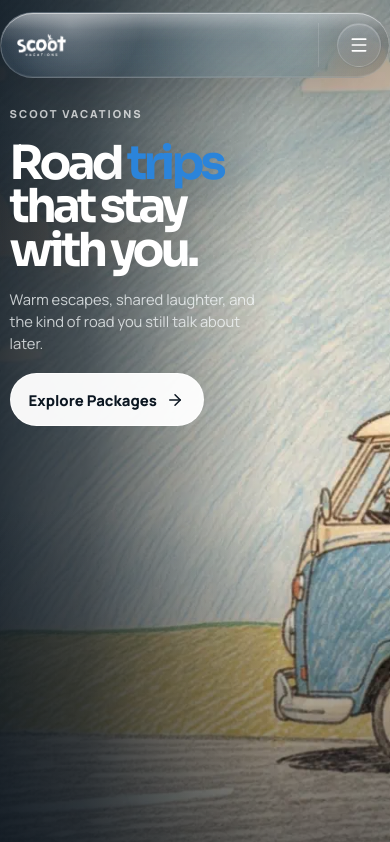
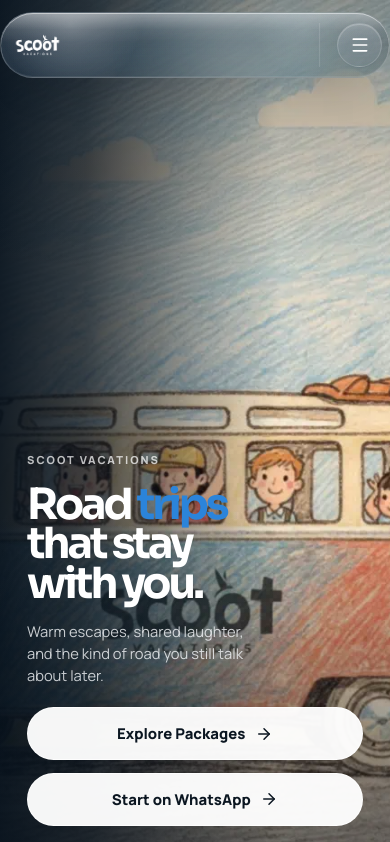
Before and after one commit to scootvacation-sys/scootwebsite, a React (Vite) app: page / in a window 390 px wide. Shown: the top 842 px of the page. Built offline with nearby package versions, Linux system fonts and the light colour scheme.

Commit message:
Improve mobile hero and menu behavior

```diff
--- a/src/App.css
+++ b/src/App.css
@@ -1637,8 +1637,12 @@
   .mobile-menu {
     position: fixed;
     inset: 0;
-    padding: 5rem 0.9rem 0.9rem;
+    display: grid;
+    align-items: start;
+    justify-items: center;
+    padding: 4.7rem 0.9rem 0.9rem;
     background: rgba(3, 10, 18, 0.32);
+    overflow-y: auto;
   }
 
   .mobile-menu-open {
@@ -1646,10 +1650,18 @@
     pointer-events: auto;
   }
 
+  .mobile-menu-backdrop {
+    position: absolute;
+    inset: 0;
+  }
+
   .mobile-menu-panel {
+    position: relative;
+    z-index: 1;
     display: grid;
     gap: 0.8rem;
-    padding: 1rem;
+    width: min(100%, 25rem);
+    padding: 0.95rem;
     border-radius: 1.5rem;
     background:
       linear-gradient(180deg, rgba(21, 31, 43, 0.88), rgba(14, 22, 31, 0.72)),
@@ -1662,8 +1674,36 @@
       inset 0 1px 0 rgba(255, 255, 255, 0.18);
   }
 
+  .mobile-menu-header {
+    display: flex;
+    align-items: center;
+    justify-content: space-between;
+    gap: 1rem;
+    padding-bottom: 0.4rem;
+    color: rgba(255, 255, 255, 0.84);
+    font-size: 0.78rem;
+    font-weight: 800;
+    letter-spacing: 0.16em;
+    text-transform: uppercase;
+  }
+
+  .mobile-menu-close {
+    display: inline-flex;
+    align-items: center;
+    justify-content: center;
+    width: 2.45rem;
+    height: 2.45rem;
+    border: 1px solid rgba(255, 255, 255, 0.16);
+    border-radius: 999px;
+    background: rgba(255, 255, 255, 0.08);
+    color: white;
+    cursor: pointer;
+    backdrop-filter: blur(18px);
+    -webkit-backdrop-filter: blur(18px);
+  }
+
   .mobile-menu-panel a:not(.btn) {
-    padding: 0.8rem 0.2rem;
+    padding: 0.85rem 0.2rem;
     color: rgba(255, 255, 255, 0.9);
     font-weight: 700;
   }
@@ -1825,13 +1865,13 @@
     width: 100%;
     gap: 0.55rem;
     min-height: 3.95rem;
-    padding-left: 0.82rem;
-    padding-right: 0.48rem;
+    padding-left: 0.72rem;
+    padding-right: 0.42rem;
   }
 
   .logo-image {
-    max-width: 9.8rem;
-    height: 1.5rem;
+    max-width: 8.9rem;
+    height: 1.34rem;
   }
 
   .hero-tags span,
--- a/src/App.jsx
+++ b/src/App.jsx
@@ -398,7 +398,22 @@
         </div>
 
         <div className={`mobile-menu${isMenuOpen ? ' mobile-menu-open' : ''}`}>
-          <div className="mobile-menu-panel">
+          <div className="mobile-menu-backdrop" onClick={() => setIsMenuOpen(false)}></div>
+          <div
+            className="mobile-menu-panel"
+            onClick={(event) => event.stopPropagation()}
+          >
+            <div className="mobile-menu-header">
+              <span>Menu</span>
+              <button
+                type="button"
+                className="mobile-menu-close"
+                aria-label="Close navigation menu"
+                onClick={() => setIsMenuOpen(false)}
+              >
+                <X size={18} />
+              </button>
+            </div>
             {navItems.map((item) => (
               <a
                 key={item.href}
@@ -408,7 +423,12 @@
                 {item.label}
               </a>
             ))}
-            <a href={brochurePath} download className="btn btn-outline mobile-menu-btn">
+            <a
+              href={brochurePath}
+              download
+              className="btn btn-outline mobile-menu-btn"
+              onClick={() => setIsMenuOpen(false)}
+            >
               <Download size={16} />
               Download Brochure
             </a>
--- a/src/components/ScrollHero.css
+++ b/src/components/ScrollHero.css
@@ -263,6 +263,68 @@
   letter-spacing: 0.12em;
 }
 
+.scroll-cinema--mobile {
+  min-height: 100svh;
+  padding: 6.4rem 0 1.35rem;
+}
+
+.scroll-cinema__mobile-visual {
+  position: absolute;
+  inset: 0;
+}
+
+.scroll-cinema__mobile-frame {
+  position: absolute;
+  inset: 0;
+  width: 100%;
+  height: 100%;
+  object-fit: cover;
+  object-position: 82% 54%;
+}
+
+.scroll-cinema__mobile-content {
+  position: relative;
+  z-index: 3;
+  display: grid;
+  gap: 0;
+  width: min(100% - 1.5rem, 24rem);
+  min-height: calc(100svh - 7.75rem);
+  margin: 0 auto;
+  align-content: end;
+}
+
+.scroll-cinema__mobile-content h1 {
+  max-width: 6.5ch;
+  margin-top: 0.95rem;
+  color: white;
+  font-size: clamp(2.85rem, 11.5vw, 4.1rem);
+  line-height: 0.93;
+  letter-spacing: -0.07em;
+}
+
+.scroll-cinema__mobile-content p {
+  max-width: 16.75rem;
+  margin-top: 1rem;
+  color: rgba(245, 248, 250, 0.8);
+  font-size: 0.95rem;
+  line-height: 1.5;
+}
+
+.scroll-cinema__mobile-actions {
+  display: grid;
+  gap: 0.8rem;
+  margin-top: 1.3rem;
+}
+
+.scroll-cinema__mobile-actions .scroll-cinema__cta {
+  justify-content: center;
+  width: 100%;
+  min-height: 3rem;
+  margin-top: 0;
+  padding: 0.82rem 1.1rem;
+  font-size: 0.93rem;
+}
+
 @media (max-width: 1080px) {
   .scroll-cinema__content {
     width: min(100% - 2.5rem, 52rem);
@@ -278,107 +340,29 @@
 }
 
 @media (max-width: 760px) {
-  .scroll-cinema__content {
-    width: min(100% - 2rem, 34rem);
-  }
-
-  .scroll-cinema__poster {
-    object-position: 86% 54%;
-  }
-
-  .scroll-cinema__intro {
-    top: 6.7rem;
-    left: 0.35rem;
-    width: min(17.25rem, 80vw);
-    max-width: none;
-  }
-
-  .scroll-cinema__intro h1 {
-    max-width: 6.35ch;
-    font-size: clamp(2.95rem, 12.8vw, 4.2rem);
-    line-height: 0.93;
-  }
-
-  .scroll-cinema__support {
-    right: auto;
-    left: 0.35rem;
-    top: auto;
-    bottom: 3.9rem;
-    width: min(16.8rem, 80vw);
-    max-width: none;
-    justify-items: start;
-    text-align: left;
-  }
-
-  .scroll-cinema__support h2 {
-    margin-left: 0;
-    max-width: 6.8ch;
-    font-size: clamp(2.8rem, 12vw, 4rem);
-    line-height: 0.93;
-  }
-
-  .scroll-cinema__intro p,
-  .scroll-cinema__support p {
-    font-size: 0.95rem;
-    line-height: 1.5;
-  }
-
-  .scroll-cinema__intro p {
-    max-width: 16.5rem;
-    margin-top: 1rem;
-  }
-
-  .scroll-cinema__support p {
-    margin-left: 0;
-    max-width: 15.5rem;
-    margin-top: 1rem;
-  }
-
-  .scroll-cinema__cta {
-    min-height: 3rem;
-    margin-top: 1.2rem;
-    padding: 0.82rem 1.12rem;
-    font-size: 0.93rem;
-  }
-
   .scroll-cinema__label {
     font-size: 0.69rem;
     letter-spacing: 0.18em;
   }
-
-  .scroll-cinema__loading {
-    left: 0.35rem;
-  }
 }
 
 @media (max-width: 560px) {
-  .scroll-cinema__content {
-    width: min(100% - 1.2rem, 30rem);
+  .scroll-cinema--mobile {
+    padding-top: 6.05rem;
   }
 
-  .scroll-cinema__intro {
-    top: 6.2rem;
-    left: 0;
-    width: min(15.5rem, 82vw);
+  .scroll-cinema__mobile-content {
+    width: min(100% - 1.2rem, 21rem);
+    min-height: calc(100svh - 7.2rem);
   }
 
-  .scroll-cinema__support {
-    left: 0;
-    bottom: 3.2rem;
-    width: min(15.2rem, 82vw);
+  .scroll-cinema__mobile-content h1 {
+    font-size: clamp(2.55rem, 11vw, 3.55rem);
   }
 
-  .scroll-cinema__intro p,
-  .scroll-cinema__support p {
+  .scroll-cinema__mobile-content p {
+    max-width: 15rem;
     font-size: 0.92rem;
-  }
-
-  .scroll-cinema__intro h1 {
-    font-size: clamp(2.65rem, 12vw, 3.7rem);
-  }
-
-  .scroll-cinema__support h2 {
-    font-size: clamp(2.55rem, 11.8vw, 3.55rem);
   }
 
   .scroll-cinema__loading {
--- a/src/components/ScrollHero.jsx
+++ b/src/components/ScrollHero.jsx
@@ -89,6 +89,7 @@
   onOpenWhatsApp,
 }) {
   const activeFrameUrls = frameUrls.length ? frameUrls : heroFrameUrls;
+  const isBrowser = typeof window !== 'undefined';
   const sectionRef = useRef(null);
   const stickyRef = useRef(null);
   const primaryFrameRef = useRef(null);
@@ -101,6 +102,9 @@
   const primaryFrameIndexRef = useRef(-1);
 
   const [pinDistance, setPinDistance] = useState(2200);
+  const [isCompact, setIsCompact] = useState(
+    isBrowser ? window.innerWidth <= 760 : false
+  );
   const [uiProgress, setUiProgress] = useState(0);
   const [sequenceReady, setSequenceReady] = useState(false);
   const [loadingState, setLoadingState] = useState({
@@ -160,6 +164,17 @@
   }, [activeFrameUrls]);
 
   useEffect(() => {
+    const updateViewportMode = () => {
+      setIsCompact(window.innerWidth <= 760);
+    };
+
+    updateViewportMode();
+    window.addEventListener('resize', updateViewportMode);
+
+    return () => window.removeEventListener('resize', updateViewportMode);
+  }, []);
+
+  useEffect(() => {
     const updatePinDistance = () => {
       setPinDistance(getPinDistance(window.innerWidth, activeFrameUrls.length));
     };
@@ -171,6 +186,10 @@
   }, [activeFrameUrls.length]);
 
   useEffect(() => {
+    if (isCompact) {
+      return undefined;
+    }
+
     let cancelled = false;
     let nextIndex = 0;
     let loadedCount = 0;
@@ -247,9 +266,13 @@
     return () => {
       cancelled = true;
     };
-  }, [activeFrameUrls]);
+  }, [activeFrameUrls, isCompact]);
 
   useEffect(() => {
+    if (isCompact) {
+      return undefined;
+    }
+
     const syncProgress = () => {
       if (sectionRef.current) {
         const sectionRect = sectionRef.current.getBoundingClientRect();
@@ -276,10 +299,10 @@
         window.cancelAnimationFrame(progressFrameRef.current);
       }
     };
-  }, [renderSequence]);
+  }, [isCompact, renderSequence]);
 
   useEffect(() => {
-    if (!stickyRef.current || typeof ResizeObserver === 'undefined') {
+    if (isCompact || !stickyRef.current || typeof ResizeObserver === 'undefined') {
       return;
     }
 
@@ -290,11 +313,53 @@
     observer.observe(stickyRef.current);
 
     return () => observer.disconnect();
-  }, [renderSequence]);
+  }, [isCompact, renderSequence]);
 
   const loadingPercent = loadingState.total
     ? Math.round((loadingState.loaded / loadingState.total) * 100)
     : 0;
+
+  if (isCompact) {
+    return (
+      <header id={id} className="scroll-cinema scroll-cinema--mobile">
+        <div className="scroll-cinema__mobile-visual" aria-hidden="true">
+          <img
+            src={activeFrameUrls[0]}
+            alt=""
+            className="scroll-cinema__mobile-frame"
+          />
+          <div className="scroll-cinema__shade scroll-cinema__shade--left"></div>
+          <div className="scroll-cinema__shade scroll-cinema__shade--top"></div>
+          <div className="scroll-cinema__shade scroll-cinema__shade--bottom"></div>
+        </div>
+
+        <div className="scroll-cinema__mobile-content">
+          <span className="scroll-cinema__label">{copy.eyebrow}</span>
+          <h1>{renderHeadlineWithAccent(copy.headline, copy.headlineAccent)}</h1>
+          <p>{copy.supportingLine}</p>
+
+          <div className="scroll-cinema__mobile-actions">
+            <button
+              type="button"
+              className="scroll-cinema__cta scroll-cinema__cta--solid"
+              onClick={onExplorePackages}
+            >
+              Explore Packages
+              <ArrowRight size={18} />
+            </button>
+            <button
+              type="button"
+              className="scroll-cinema__cta scroll-cinema__cta--ghost"
+              onClick={onOpenWhatsApp}
+            >
+              Start on WhatsApp
+              <ArrowRight size={18} />
+            </button>
+          </div>
+        </div>
+      </header>
+    );
+  }
 
   return (
     <header
```
